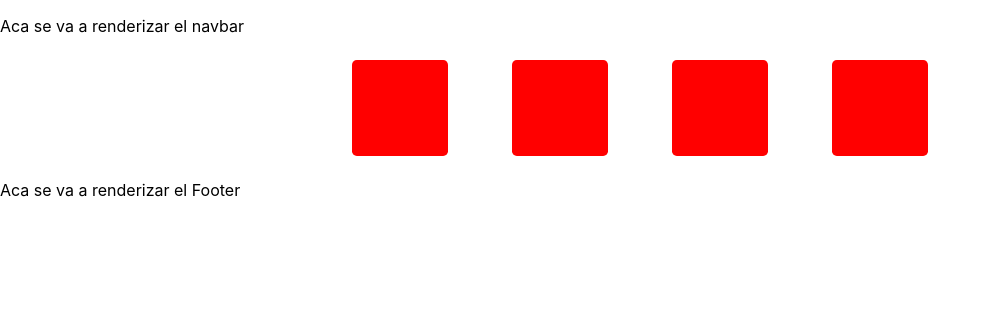
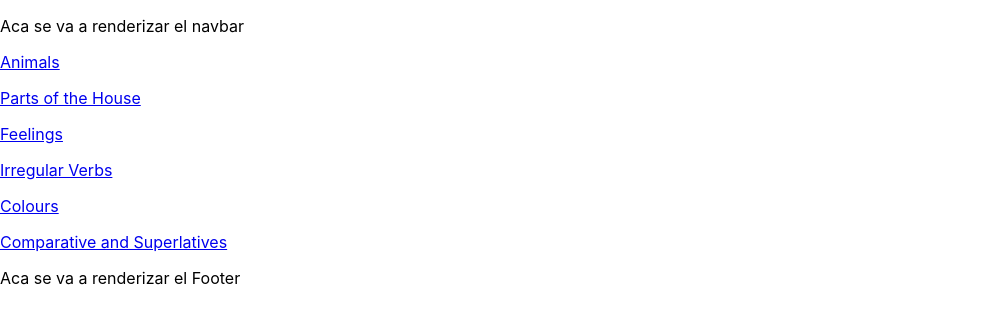
Before and after one commit to LucasKatz/EnglishMemotest, a React (Create React App) app: page / in a window 1280 px wide. Shown: the top 324 px of the page, without its empty margins (0-991 px from the left). Built offline with nearby package versions, Linux system fonts and the light colour scheme.

Commit message:
Comparison y Routing funcionando

```diff
--- a/package.json
+++ b/package.json
@@ -8,6 +8,7 @@
     "@testing-library/user-event": "^13.5.0",
     "react": "^18.2.0",
     "react-dom": "^18.2.0",
+    "react-router-dom": "^6.22.0",
     "react-scripts": "5.0.1",
     "tailwindcss": "^3.4.1",
     "web-vitals": "^2.1.4"
--- a/src/App.js
+++ b/src/App.js
@@ -1,9 +1,9 @@
 import Navbar from "./components/navbar";
 import Footer from './components/footer';
 import Animals from "./animals/animalCards";
-import "./App.css"
-
-
+import Home from "./home/home";
+import { BrowserRouter, Routes, Route } from 'react-router-dom';
+import "./App.css";
 
 export const metadata = {
   title: 'Memory Game Online',
@@ -12,16 +12,19 @@ export const metadata = {
   keywords: "games - school - English - vocabulary"
 }
 
-export default function App({ children}) {
+export default function App() {
   return (
-    <html lang="en">
-      <body>
-
-        <Navbar/>
-        <Animals/>
-        {children}
-        <Footer/>
-      </body>
-    </html>
-  )
+    <BrowserRouter>
+      <Navbar />
+      <Routes>
+        <Route path='/' element={<Home />} />
+        <Route path='/animals' element={<Animals />} />
+        <Route path='/Irregular' element="" />
+        <Route path='/cart' element="" />
+        <Route path='/checkout' element="" />
+        <Route path='*' element={<h1>404 NOT FOUND</h1>} />
+      </Routes>
+      <Footer />
+    </BrowserRouter>
+  );
 }
--- /dev/null
+++ b/src/home/home.js
@@ -0,0 +1,48 @@
+import { Link } from 'react-router-dom';
+
+const links = [
+  {
+    label: 'Animals',
+    href: '/animals',
+  },
+  {
+    label: 'Parts of the House',
+    href: '/house',
+  },
+  {
+    label: 'Feelings',
+    href: '/feelings',
+  },
+  {
+    label: 'Irregular Verbs',
+    href: '/verbs',
+  },
+  {
+    label: 'Colours',
+    href: '/colours',
+  },
+  {
+    label: 'Comparative and Superlatives',
+    href: '/comparisons',
+  },
+];
+
+const Home = () => {
+  return (
+    <div className='h-screen m-auto bg-white f'>
+      <section className='bg-green flex flex-row justify-center align-middle h-screen'>
+        <div className="flex flex-row m-auto">
+          {links.map(link => (
+            <Link key={link.label} to={link.href}>
+              <p>
+                {link.label}
+              </p>
+            </Link>
+          ))}
+        </div>
+      </section>
+    </div>
+  );
+};
+
+export default Home;
```
Also changed, not shown: 1 other file (tests, documents, lock files or other folders).
